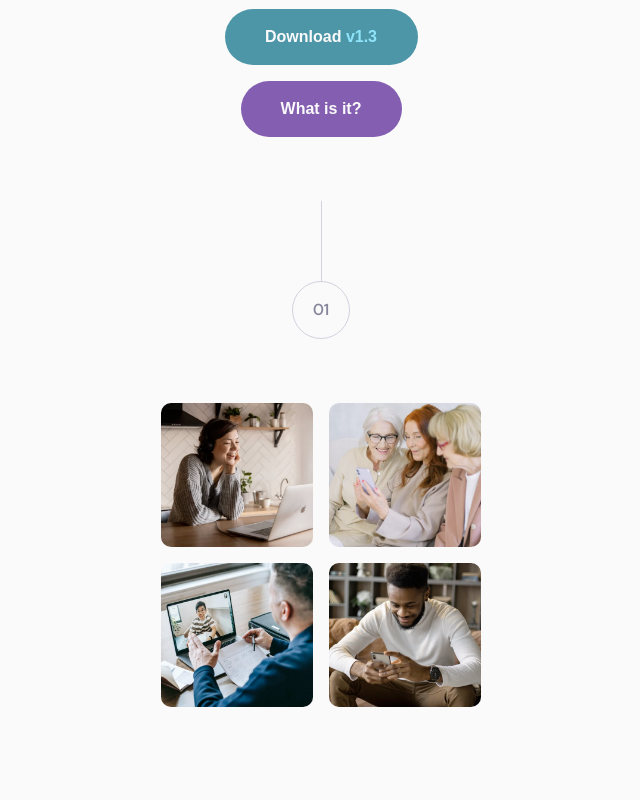
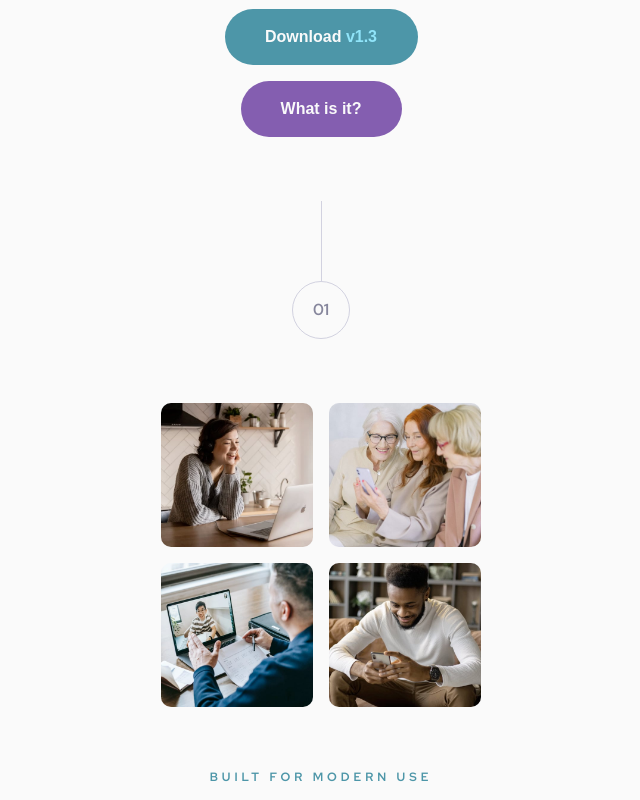
Before and after one commit to dantvi/meet-landing-page, a plain HTML site: page index.html in a window 1280 px wide. Shown: the part 455-1255 px from the top of the page, without its empty margins (319-959 px from the left). Before the commit the page ends 1162 px from the top, so only its background shows below. Drawn offline with Linux system fonts and the light colour scheme.

Commit message:
statement

```diff
--- a/css/style.css
+++ b/css/style.css
@@ -159,7 +159,6 @@ body {
 #img-container {
     display: grid;
     grid-template-columns: repeat(2, 1fr);
-    /* justify-items: center; */
     gap: 1.6rem;
 }
 
@@ -167,3 +166,12 @@ body {
     height: 14.4rem;
     border-radius: 10px;
 }
+
+#statement {
+    color: var(--cyan-600);
+    font-size: 1.2rem;
+    font-weight: 700;
+    line-height: 110%;
+    letter-spacing: 4px;
+    text-transform: uppercase;
+}
--- a/index.html
+++ b/index.html
@@ -41,6 +41,7 @@
             <img class="img-group grid-right" src="./images/desktop/image-men-in-meeting.jpg" alt="People enjoying our app">
             <img class="img-group" src="./images/desktop/image-man-texting.jpg" alt="People enjoying our app">
         </div>
+        <p id="statement" class="mt64 mb16">Built for modern use</p>
 
     </section>
     <footer></footer>
```
